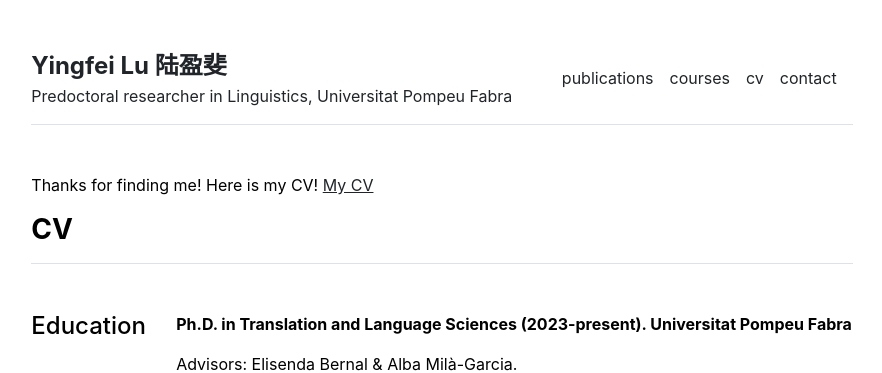
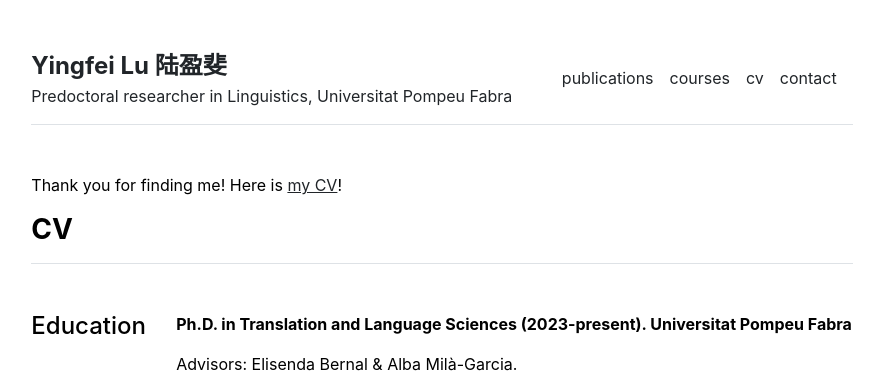
Before and after one commit to YingfeiLu/yingfeilu.github.io, a Jekyll site: the page built from cv.md, in a window 1280 px wide. Shown: the top 373 px of the page, without its empty margins (198-1080 px from the left). Built offline with Jekyll 4.4.1, drawn with Linux system fonts in a browser that asks for light colours.

Commit message:
Update cv.md

```diff
--- a/cv.md
+++ b/cv.md
@@ -2,4 +2,4 @@
 layout: cv
 title: "CV"
 ---
-Thanks for finding me! Here is my CV! [My CV](https://yingfeilu.github.io/cv_1.pdf)
+Thank you for finding me! Here is [my CV](https://yingfeilu.github.io/cv_1.pdf)!
```
